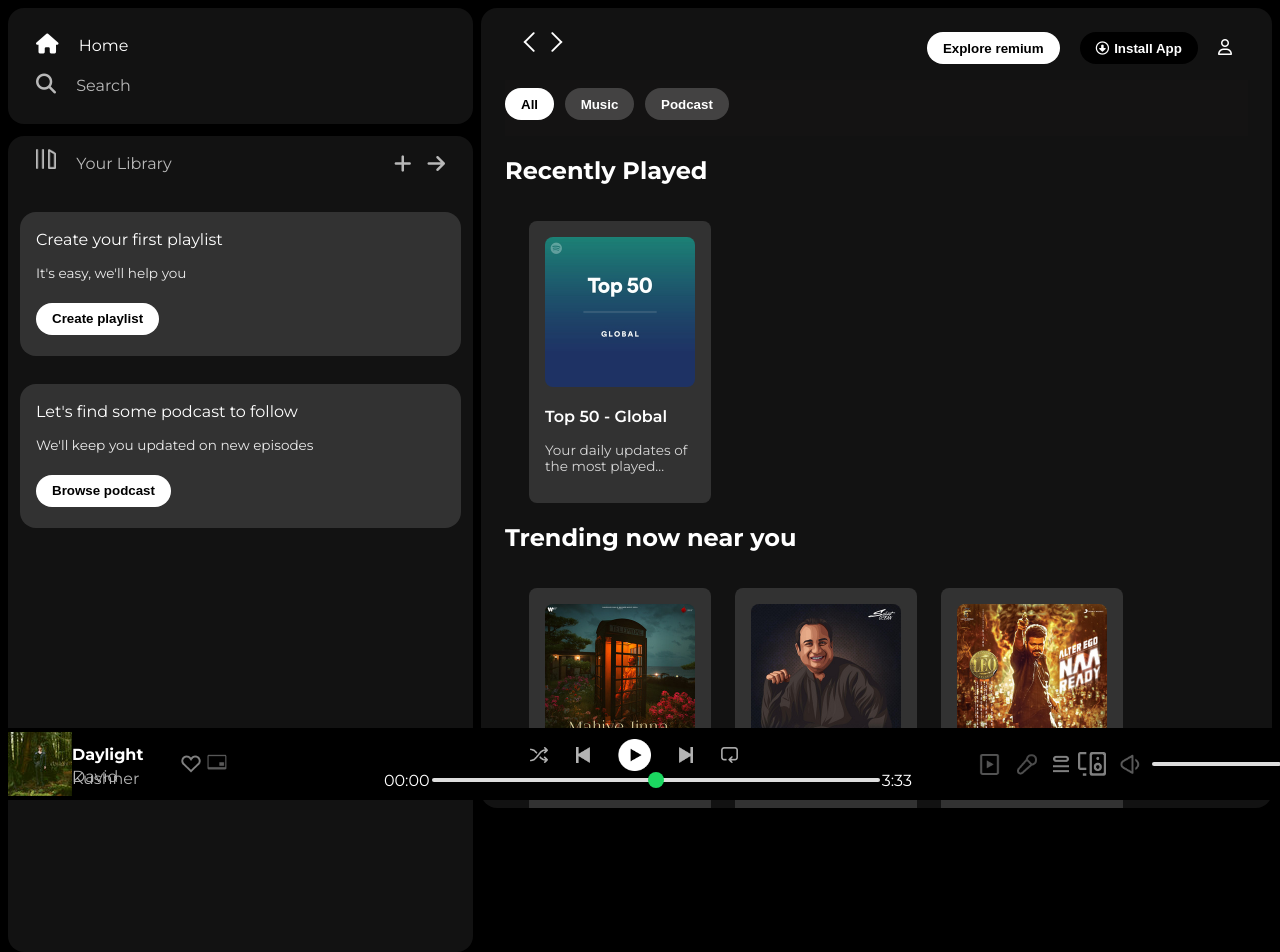
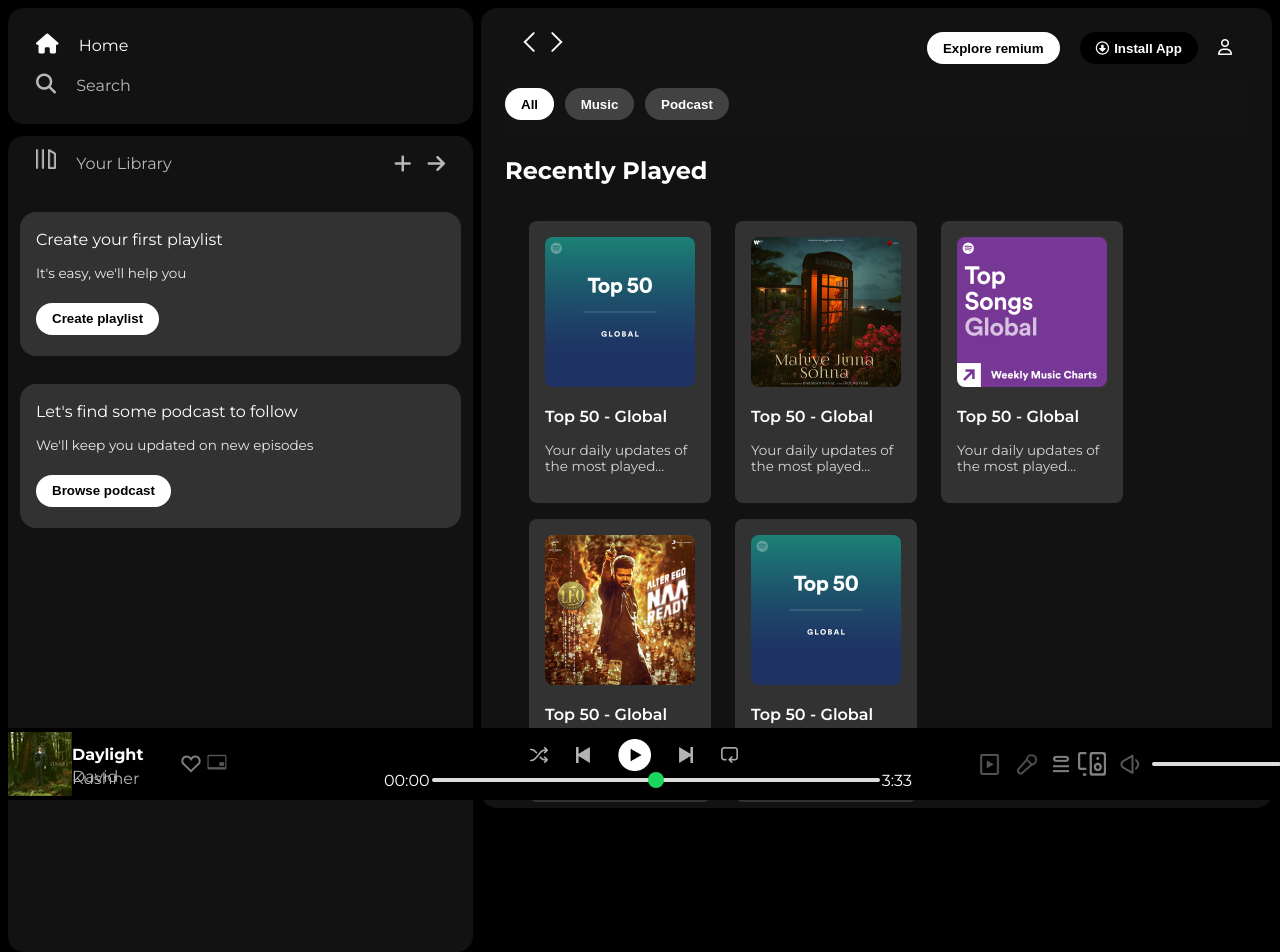
Before and after one commit to ohnobroitsfirsttime/Spotify-Clone, a plain HTML site: page index.html in a window 1280 px wide. Drawn offline with nearby package versions, Linux system fonts and the light colour scheme.

Commit message:
Update index.html
Added new cards in recently played section

```diff
--- a/index.html
+++ b/index.html
@@ -74,6 +74,26 @@
             </div>
             <h2>Recently Played</h2>
             <div class="cards-container">
+                <div class="cards">
+                    <img src="./Assets/card1img.jpeg" class="card-img">
+                    <p class="card-title">Top 50 - Global</p>
+                    <p class="card-info">Your daily updates of the most played...</p>
+                </div>
+                <div class="cards">
+                    <img src="./Assets/card2img.jpeg" class="card-img">
+                    <p class="card-title">Top 50 - Global</p>
+                    <p class="card-info">Your daily updates of the most played...</p>
+                </div>
+                <div class="cards">
+                    <img src="./Assets/card5img.jpeg" class="card-img">
+                    <p class="card-title">Top 50 - Global</p>
+                    <p class="card-info">Your daily updates of the most played...</p>
+                </div>
+                <div class="cards">
+                    <img src="./Assets/card4img.jpeg" class="card-img">
+                    <p class="card-title">Top 50 - Global</p>
+                    <p class="card-info">Your daily updates of the most played...</p>
+                </div>
                 <div class="cards">
                     <img src="./Assets/card1img.jpeg" class="card-img">
                     <p class="card-title">Top 50 - Global</p>
```
